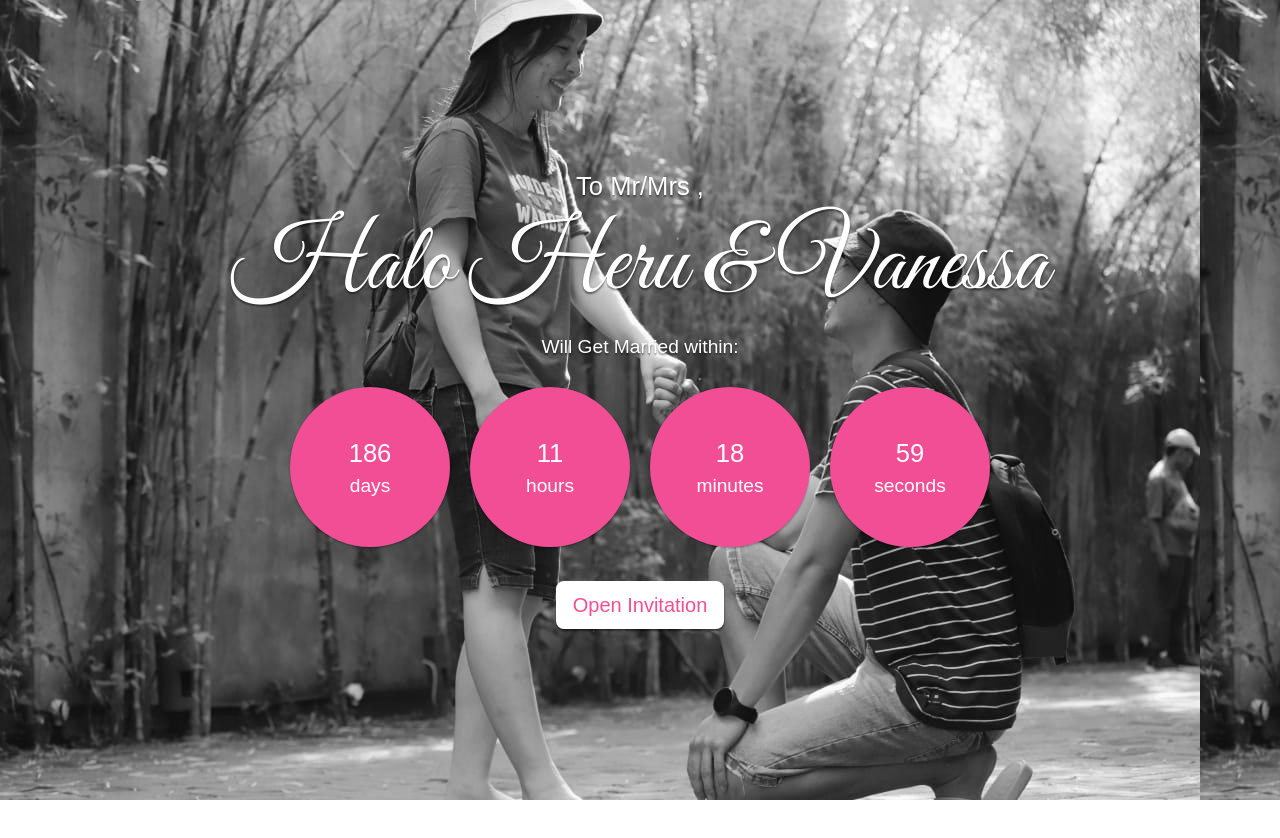
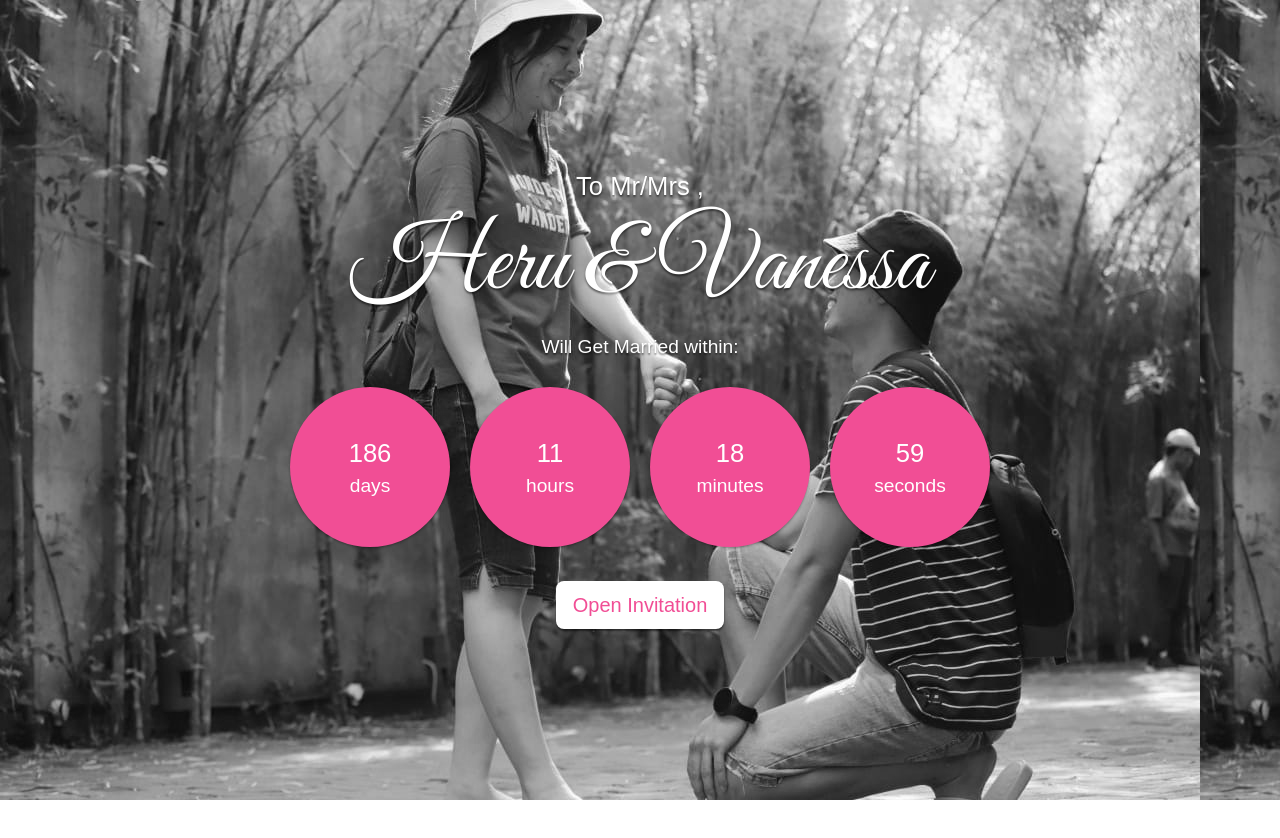
Before and after one commit to heru92/theweddingofheruvanessa, a plain HTML site: page index.html in a window 1280 px wide. Shown: the top 838 px of the page. Drawn offline with nearby package versions, Linux system fonts and the light colour scheme.

Commit message:
ubah lagi

```diff
--- a/index.html
+++ b/index.html
@@ -23,7 +23,7 @@
     class="hero w-100 h-100 p-3 mx-auto text-center d-flex justify-content-center align-items-center text-white">
         <main>
             <h4>To Mr/Mrs , </h4>
-            <h1>Halo Heru & Vanessa</h1>
+            <h1>Heru & Vanessa</h1>
             <p>Will Get Married within:</p>
             <div class="simply-countdown"></div>
             <a href="#undangan" class="btn btn-lg mt-4">Open Invitation</a>
```
